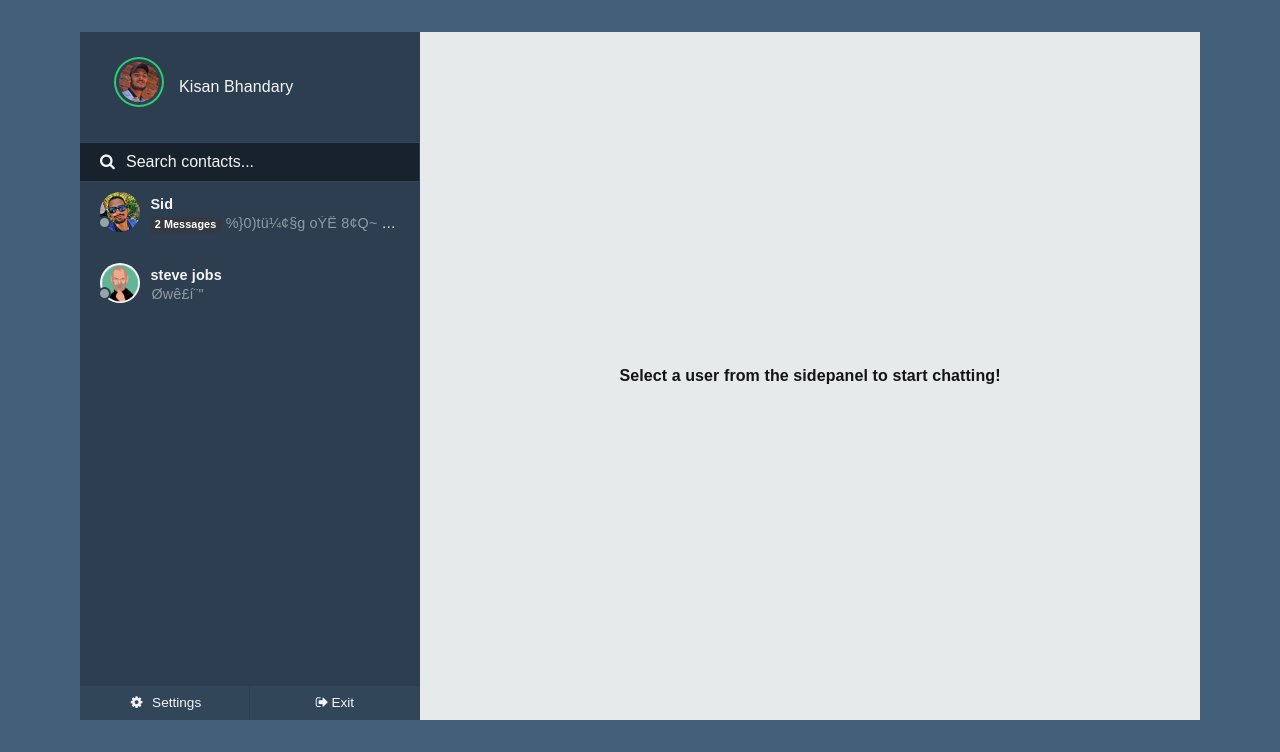
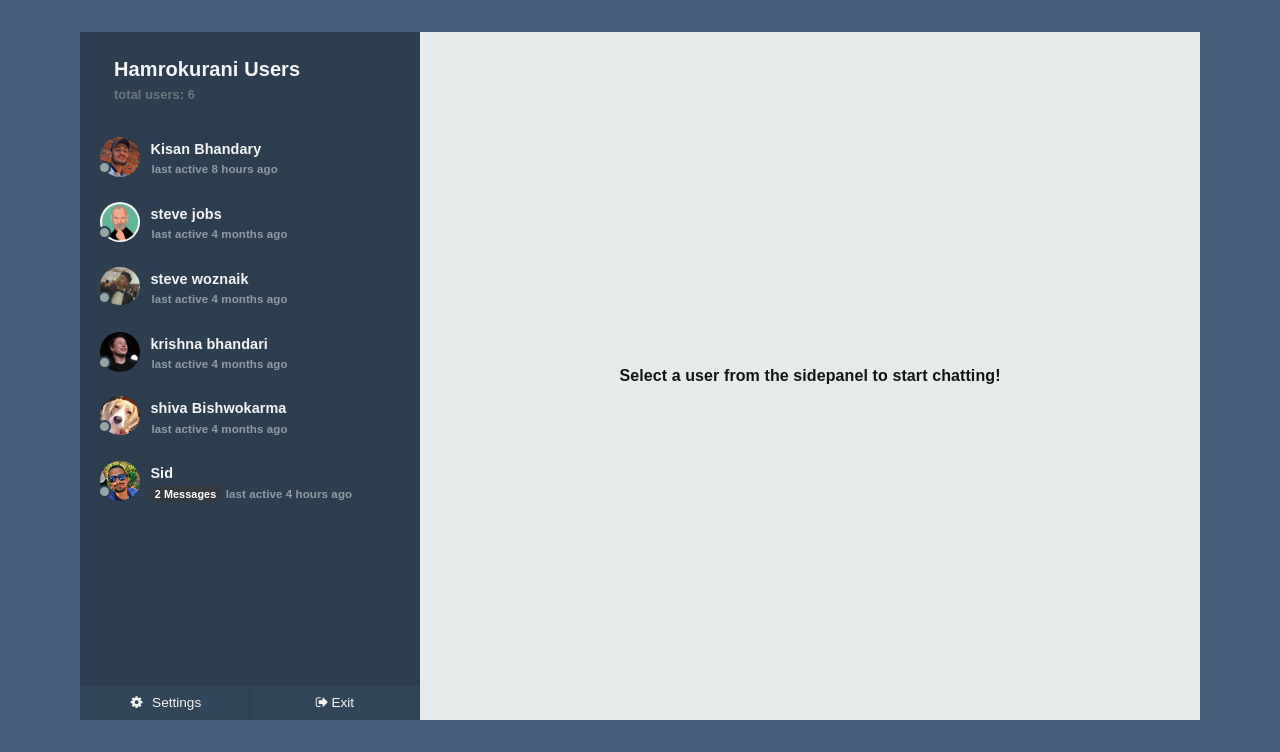
Before and after one commit to kisan17/hamrokurakani, a Flask app: page /chats in a window 1280 px wide. Shown: the part 48-800 px from the top of the page. Run offline with Flask 2, Linux system fonts and the light colour scheme; a user stored in the database is signed in; data comes from the database, SQL or seed files in the repository; both versions use the stored data as it was after the commit; some libraries are stand-ins or nearby versions; some web fonts are replaced.

Commit message:
refresh sidepanel

```diff
--- a/hamrokurakani/chat/routes.py
+++ b/hamrokurakani/chat/routes.py
@@ -20,10 +20,9 @@ def home():
 @chyat.route('/chats')
 @login_required
 def chats():
-    my_messages = Message.query.filter_by(recipient_id=current_user.id)
-    messengers = [message.author.id for message in my_messages]
-    senders = [User.query.get(sender) for sender in set(messengers)]
-    return render_template('chat/users.html', senders=senders)
+    senders = User.query.all()
+    users = len(list(senders))
+    return render_template('chat/users.html', senders=senders, users=users)
 
 
 @chyat.route('/chatwith/<string:user>')
--- a/hamrokurakani/chat/templates/chat/users.html
+++ b/hamrokurakani/chat/templates/chat/users.html
@@ -4,16 +4,10 @@
 <div id="frame">
     <div id="sidepanel">
         <div id="profile">
-            <div class="wrap">
-                <img id="profile-img" src="{{ url_for('static', filename='profilepics/' + current_user.image_file) }}"
-                    class="online" />
-                <p>{{ current_user.fullname }}</p>
-            </div>
-        </div>
-
-        <div id="search">
-            <label for=""><i class="fa fa-search" aria-hidden="true"></i></label>
-            <input type="text" placeholder="Search contacts..." />
+            <p class="h5 font-weight-bold">Hamrokurani Users</p>
+            <p class="text-muted small font-weight-bold"><span>
+                    total users: {{users}}
+                </span></p>
         </div>
 
         <div id="contacts">
@@ -30,24 +24,17 @@
                             <img src="{{ url_for('static', filename='profilepics/' + sender.image_file) }}" />
                             <div class="meta">
                                 <p class="name">{{ sender.fullname }} </p>
-                                {% if sender | lastmessageauthor == current_user %}
-                                <p class="preview">
-                                    {% if sender | newmessages > 0 %}
-                                    <small class="badge badge-dark mb-1"><b> {{ sender | newmessages }} </b></small>
-                                    {% else %}
-                                    {% endif %}
-                                    <span>You: </span> {{ sender | lastmessage }}
-                                </p>
-                                {% else %}
+
                                 <p class="preview">
                                     {% if sender | newmessages > 0 %}
                                     <small class="badge badge-dark mb-1"><b> {{ sender | newmessages }}
                                             Messages</b></small>
                                     {% else %}
                                     {% endif %}
-                                    <span>{{ sender | lastmessage }}</span>
+                                    <span class="small font-weight-bold">last active {{ sender.last_message_read_time |
+                                        humanify }}
+                                        ago</span>
                                 </p>
-                                {% endif %}
                             </div>
                         </div>
                     </a>
```
Also changed, not shown: site.db.
